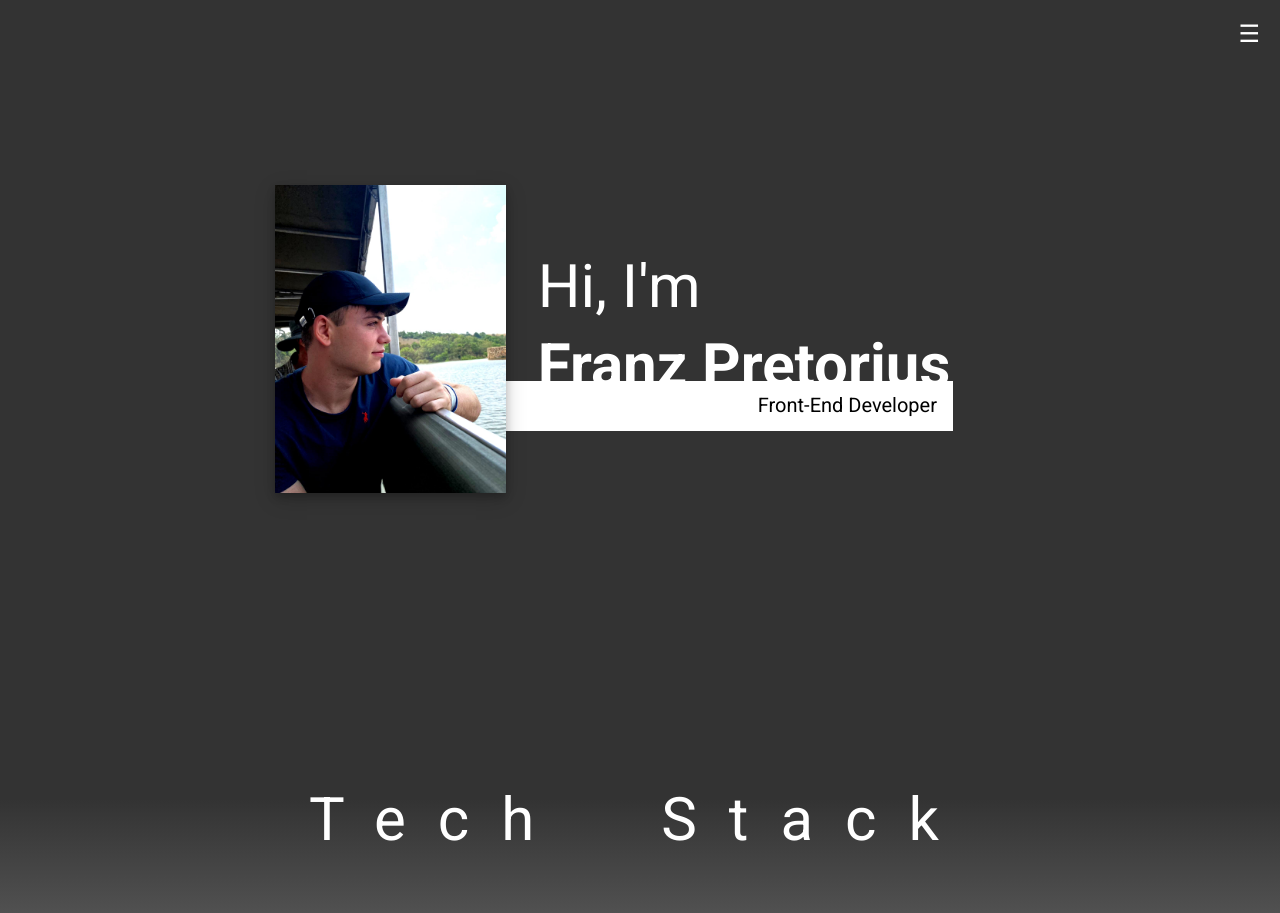
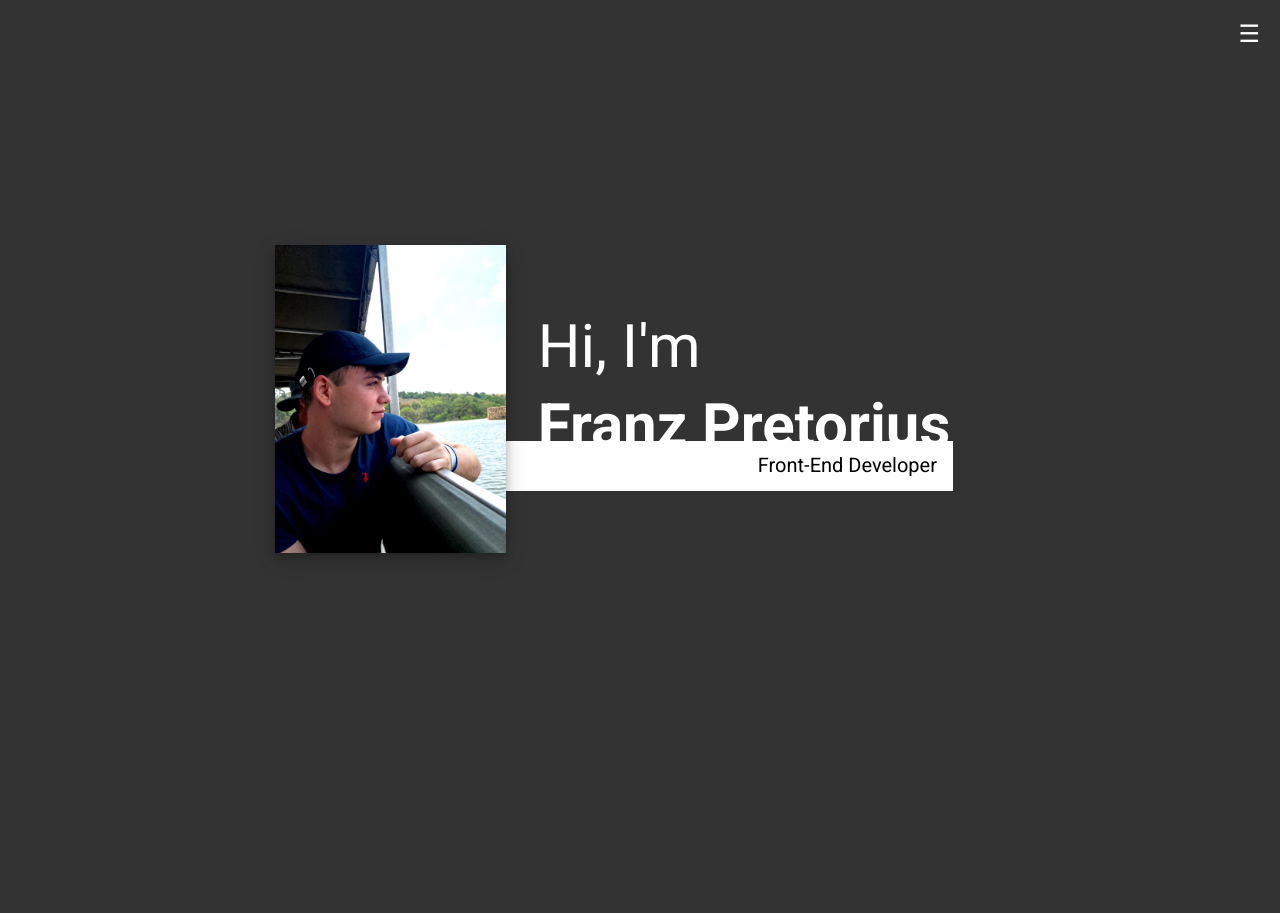
Before and after one commit to llfrigoll/MyWebsite, a React (Vite) app: page / in a window 1280 px wide. Shown: the top 913 px of the page. Built offline with nearby package versions, Linux system fonts and the light colour scheme.

Commit message:
Changed tech stack heading

```diff
--- a/src/components/Components.css
+++ b/src/components/Components.css
@@ -64,14 +64,15 @@
   }
 
   .navbar-item a:hover {
-    color: #7cafd8;
+    color: #aaa;
+    font-size: 1.1rem;
   }
 
   .home {
     display: flex;
     flex-direction: column;
     background-color: #333;
-    height: 85vh;
+    height: 100vh;
     justify-content: center;
     padding-right: 250px; /* Space for the navbar to slide out */
     padding: 1rem;
@@ -146,12 +147,18 @@
     text-align: center;
     border: none;
     width: fit-content;
+    margin-left: -650px;
     padding: 1rem;
-    margin-left: auto;
-    margin-right: auto;
     padding-top: 2rem;
     letter-spacing: 2rem;
     word-spacing: 3rem;
+    opacity: 0;
+    transition: margin-left 1s ease, opacity 1s ease;
+  }
+
+  .tech-stack-heading.visible > h1 {
+    margin-left: 416px;
+    opacity: 1;
   }
 
   .tech-stack-icons {
--- a/src/components/Tech_Stack.jsx
+++ b/src/components/Tech_Stack.jsx
@@ -37,6 +37,20 @@ const Tech_Stack = () => {
 
     // Set the visibility percentage for the opacity
     setIsVisible(visibilityPercentage);
+
+    const heading = document.getElementById('tech-stack-heading')
+    const headingRect = heading.getBoundingClientRect()
+
+    const headingHeight = headingRect.height;
+    const visibleHeadingHeight = Math.max(0, Math.min(headingRect.bottom, windowHeight) - Math.max(headingRect.top, 0));
+
+    let headingVisibilityPercentage = visibleHeadingHeight / headingHeight
+
+    if(headingVisibilityPercentage > 0.8) {
+      heading.classList.add('visible')
+    }else {
+      heading.classList.remove('visible')
+    }
   };
 
 
@@ -50,7 +64,7 @@ const Tech_Stack = () => {
 
   return (
     <>
-    <div className="tech-stack-heading">
+    <div className="tech-stack-heading" id="tech-stack-heading">
         <h1>Tech Stack</h1>
         <br />
     </div>
```
